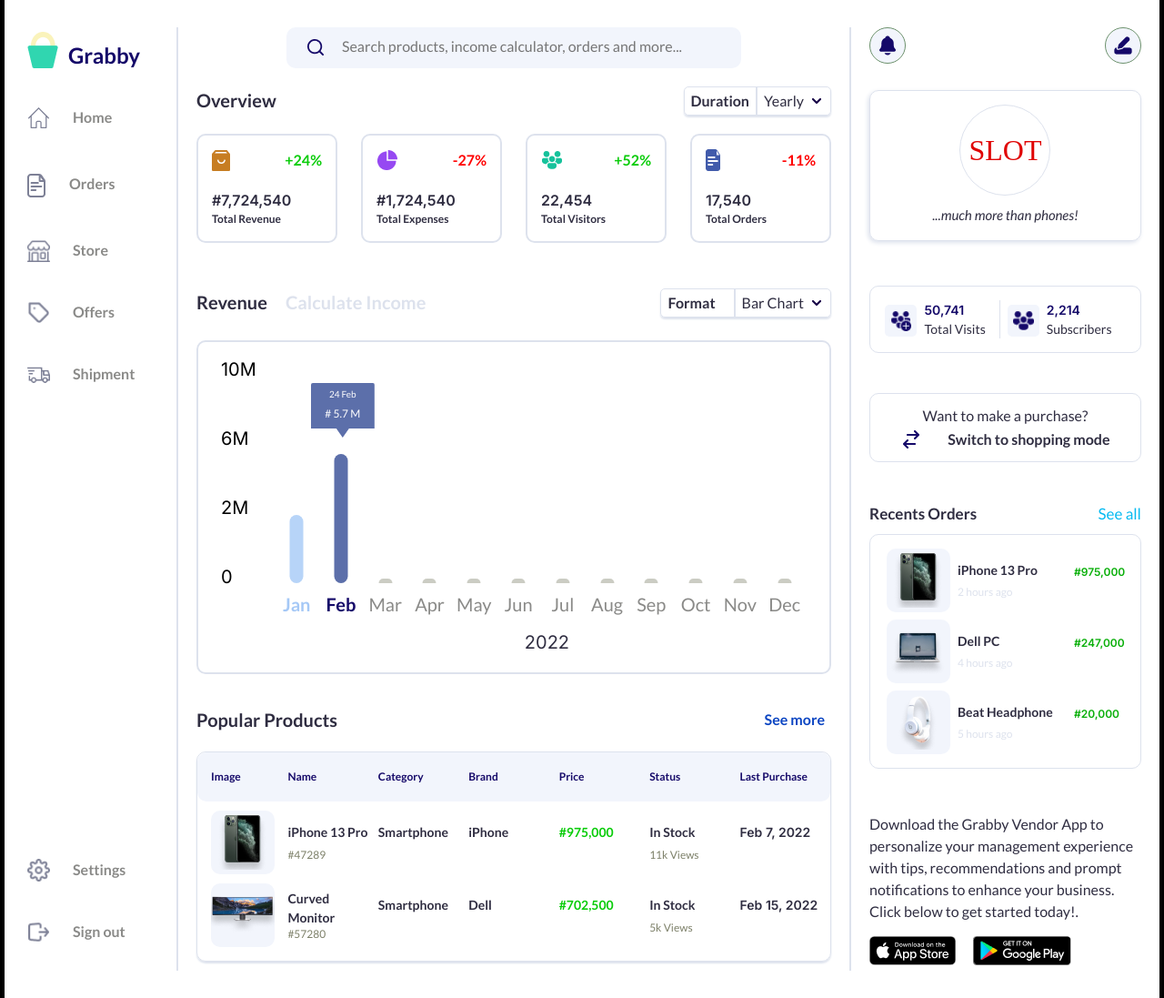
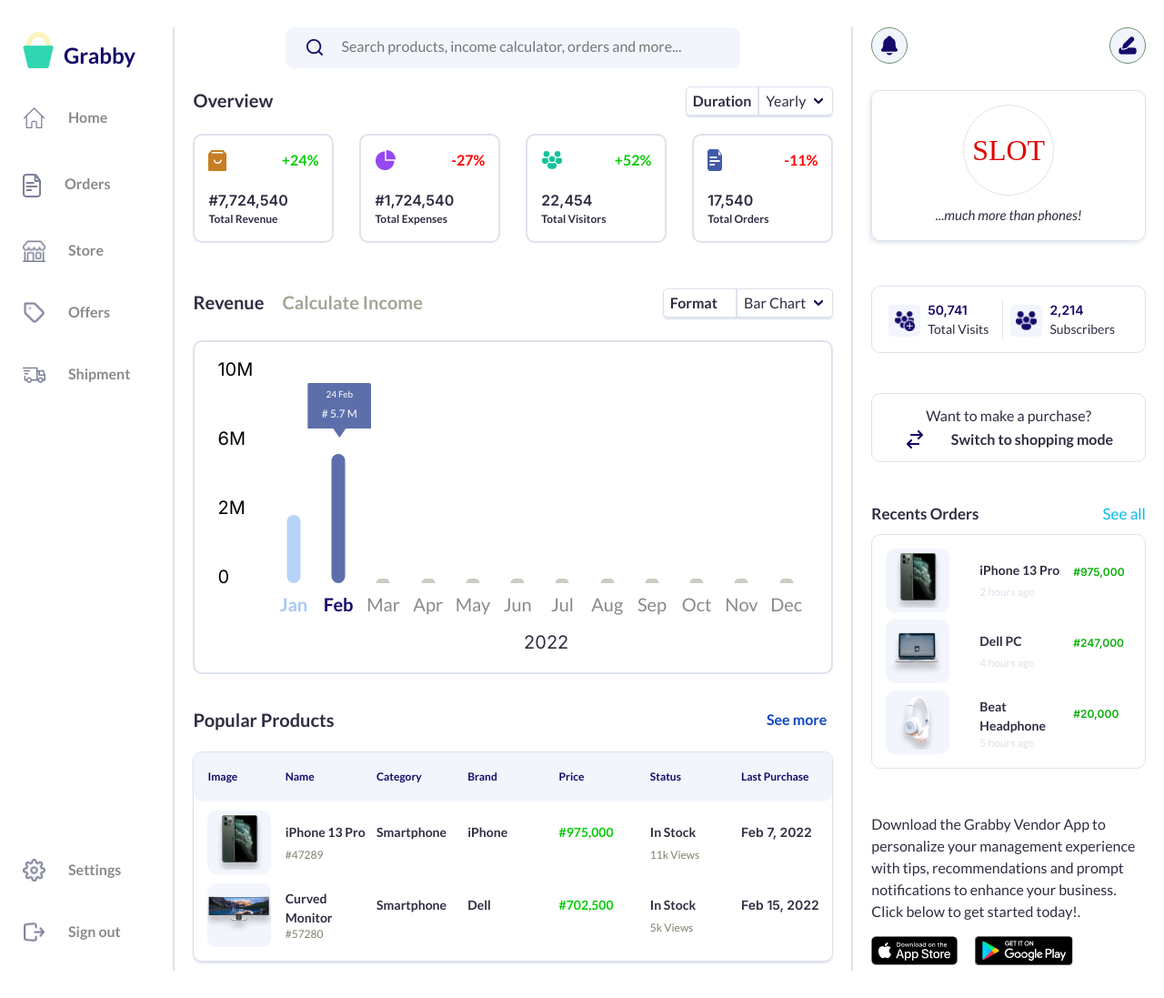
Before and after one commit to Faksfancy/Grabby, a plain HTML site: page index.html in a window 1280 px wide. Shown: the whole page at 91% size. Drawn offline with nearby package versions, Linux system fonts and the light colour scheme.

Commit message:
correcting project

```diff
--- a/css/index.css
+++ b/css/index.css
@@ -27,7 +27,6 @@
     line-height: 1.5;
     font-size: 1.6rem;
     height: 100%;
-    background-color: black;
 }
 .num {
     font-family: "inter", sans-serif;
@@ -193,7 +192,7 @@
     display: grid;
 }
 .grid-3x3 {
-    grid-template-columns: 70px 120px 55px;
+    grid-template-columns: repeat( 3, minmax(95px, 1fr) );
     grid-template-rows: repeat(3, 70px);
     gap: 8px;
 }
@@ -218,8 +217,6 @@
     justify-content: space-evenly;
 }
 .grid__body {
-    display: flex;
-    justify-content: center;
     padding: 1.5rem;
     border: 1px solid #dde2ed;
     border-radius: 10px;
@@ -367,6 +364,10 @@
     font-size: 20px;
     margin: 0 20px 0 0;
     font-weight: bold;
+}
+.calc {
+    color: #7d8069;
+    opacity: 0.7;
 }
 .revenue__body p:first-of-type {
     color: var(--color-secondary);
@@ -566,7 +567,7 @@
 }
 .box {
     position: relative;
-    width: 60rem;
+    width: 100%;
     height: 25rem;
     display: flex;
 }
@@ -623,6 +624,7 @@
 }
 .chart {
     margin-bottom: 1.5rem;
+    width: 100%;
 
 }
 .block--chart {
@@ -642,7 +644,6 @@
     border-radius: 10px;
     border: 2px solid  var(--color-primary);
     width: 100%;
-    max-width: 700px;
 }
 
 /* block--right */
@@ -677,7 +678,6 @@
 /* grid-body */
 .body {
     width: 100%;
-    max-width: 1270px;
     margin: 0 auto;
     height: max-content;
     background-color: #fff;
```
